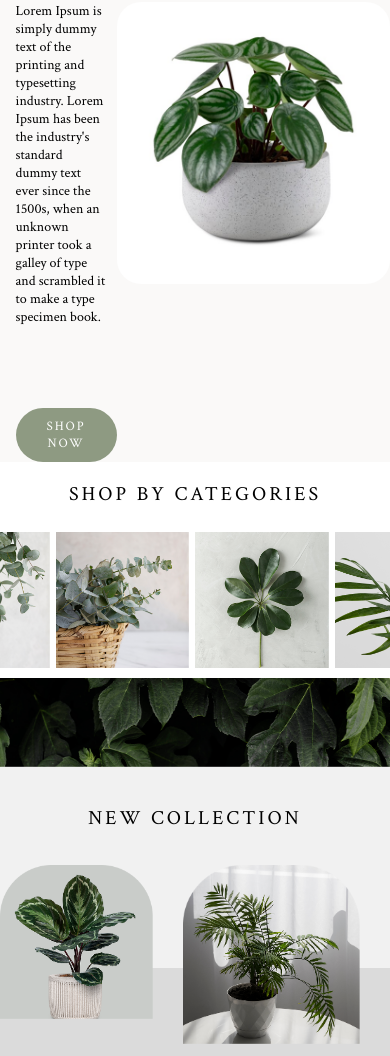
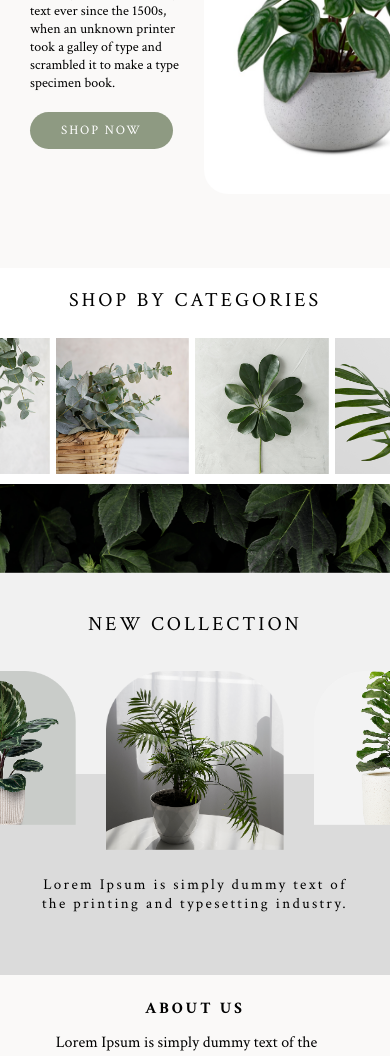
Before and after one commit to YuliaLim/ORGANIC-FASHION, a plain HTML site: page index.html in a window 390 px wide. Shown: the part 245-1301 px from the top of the page. Drawn offline with Linux system fonts and the light colour scheme.

Commit message:
Some update for small screen

```diff
--- a/scss/media.scss
+++ b/scss/media.scss
@@ -52,13 +52,18 @@ $mainGreen-color: #8e9a82;
       position: relative;
       flex-direction: row-reverse;
       margin-top: 59px;
+      padding-top: 0;
+      padding-bottom: 68px;
       .main_show_img {
+        overflow: hidden;
         img {
           border-radius: 24px;
+          width: 250px;
           height: 282px;
         }
       }
       .main_show_info {
+        width: 70%;
         .main_show_info_tittle {
           position: absolute;
           margin-top: -59px;
@@ -71,10 +76,10 @@ $mainGreen-color: #8e9a82;
           padding-left: 30px;
           font-size: 14px;
           padding-right: 10px;
+          padding-bottom: 20px;
         }
         .main_show_info_button {
           padding-left: 30px;
-          padding-top: 32px;
           button {
             font-size: 13px;
             padding: 10px 31px;
@@ -120,6 +125,7 @@ $mainGreen-color: #8e9a82;
         .new_collection_info_img {
           img {
             height: 154px;
+            object-fit: cover;
           }
           .img_colletionBig {
             height: 179px;
--- a/scss/style.scss
+++ b/scss/style.scss
@@ -94,7 +94,7 @@ body {
     background: linear-gradient(to bottom, #f1f1f1 50%, #dbdbdb 50%);
     .new_collection_info_img {
       display: flex;
-      justify-content: space-around;
+      justify-content: center;
       overflow: hidden;
     }
   }
```
Also changed, not shown: css/media.css, css/style.css, 1 other file.
